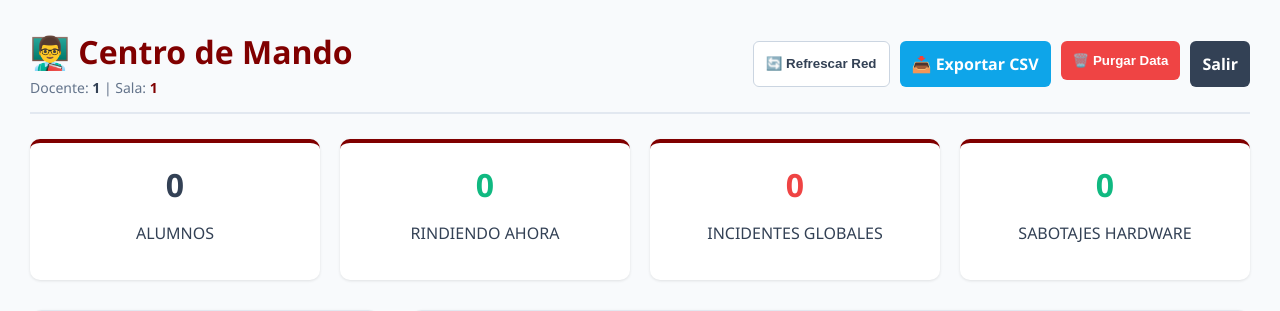
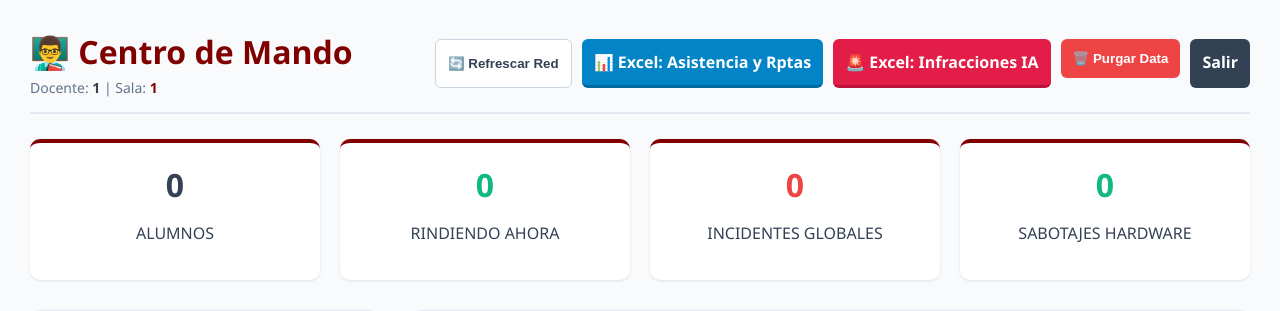
Before and after one commit to 914049118eddy-ops/Proctoring-, a FastAPI app: page /dashboard in a window 1280 px wide. Shown: the top 311 px of the page. Run offline with FastAPI, Linux system fonts and the light colour scheme; the visitor is signed in with stand-in values (Sample User, id 1).

Commit message:
boton de excel

```diff
--- a/templates/index.html
+++ b/templates/index.html
@@ -212,7 +212,8 @@
             </div>
             <div style="display:flex; gap:10px;">
                 <button class="btn" onclick="location.reload()" style="width:auto; background:white; color:var(--text); border:1px solid #cbd5e1;">🔄 Refrescar Red</button>
-                <a href="/descargar_dataset" class="btn" style="background:#0ea5e9; width:auto;">📥 Exportar CSV</a>
+                <a href="/descargar_excel/asistencia" class="btn" style="background:#0284c7; width:auto; border-bottom: 3px solid #0369a1;">📊 Excel: Asistencia y Rptas</a>
+                <a href="/descargar_excel/infracciones" class="btn" style="background:#e11d48; width:auto; border-bottom: 3px solid #be123c;">🚨 Excel: Infracciones IA</a>
 
                 <form action="/limpiar_auditoria" method="post" onsubmit="return confirm('ATENCIÓN: Borrará irreversiblemente las fotos del servidor. ¿Continuar?');" style="margin:0;">
                     <button type="submit" class="btn" style="background:#ef4444; width:auto;">🗑️ Purgar Data</button>
```
